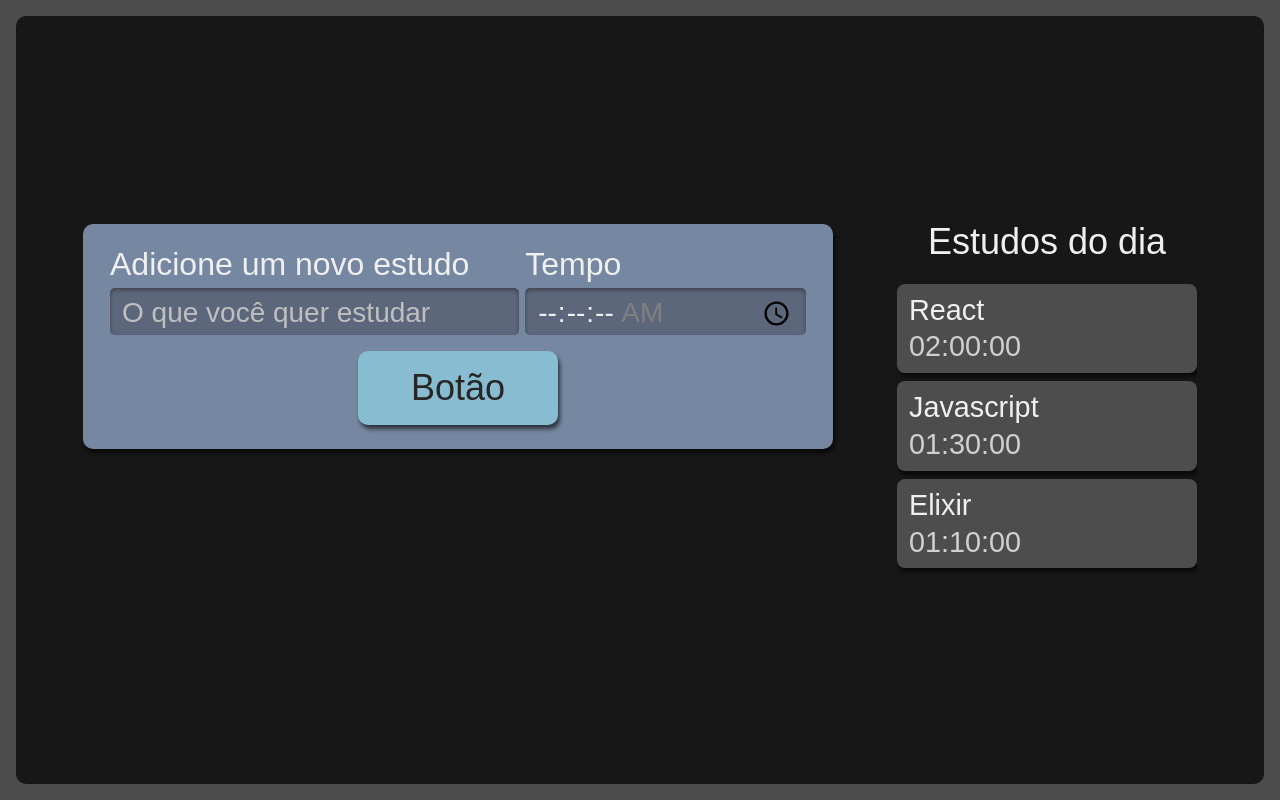
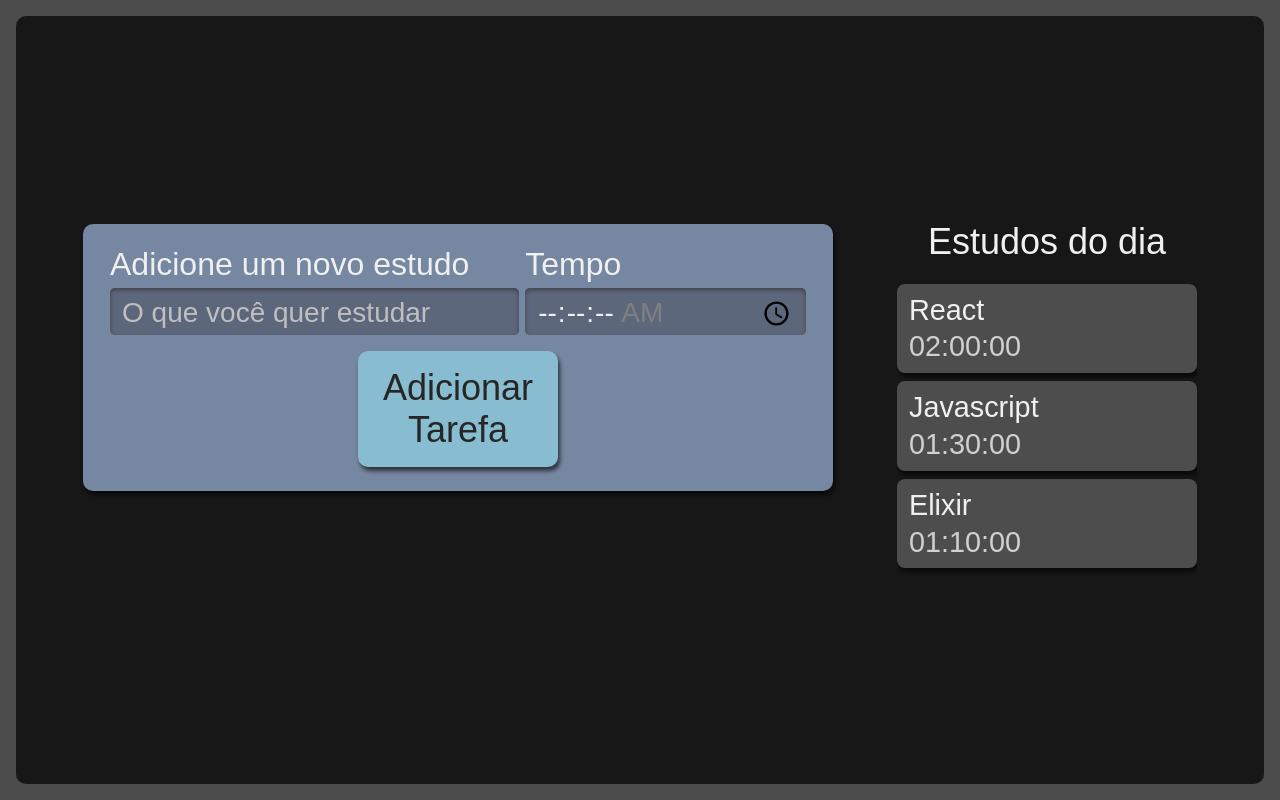
Before and after one commit to rcoproc/react-alura, a React (Create React App) app: page / in a window 1280 px wide. Built offline with nearby package versions, Linux system fonts and the light colour scheme.

Commit message:
children props

```diff
--- a/src/components/button/index.tsx
+++ b/src/components/button/index.tsx
@@ -1,12 +1,15 @@
 import React from 'react';
-import { reduceEachTrailingCommentRange } from 'typescript';
 import style from './Botao.module.scss';
 
-class Botao extends React.Component{
+interface IProps {
+    children: React.ReactNode
+}
+
+class Botao extends React.Component<IProps>{
     render() {
         return (
             <button className={style.botao}>
-                Botão
+                {this.props.children}
             </button>
         )
     }
--- a/src/components/form/index.tsx
+++ b/src/components/form/index.tsx
@@ -32,7 +32,9 @@
                         required
                     />
                 </div>
-                <Botao/>
+                <Botao>
+                    Adicionar Tarefa
+                </Botao>
             </form>
 
         )
```
